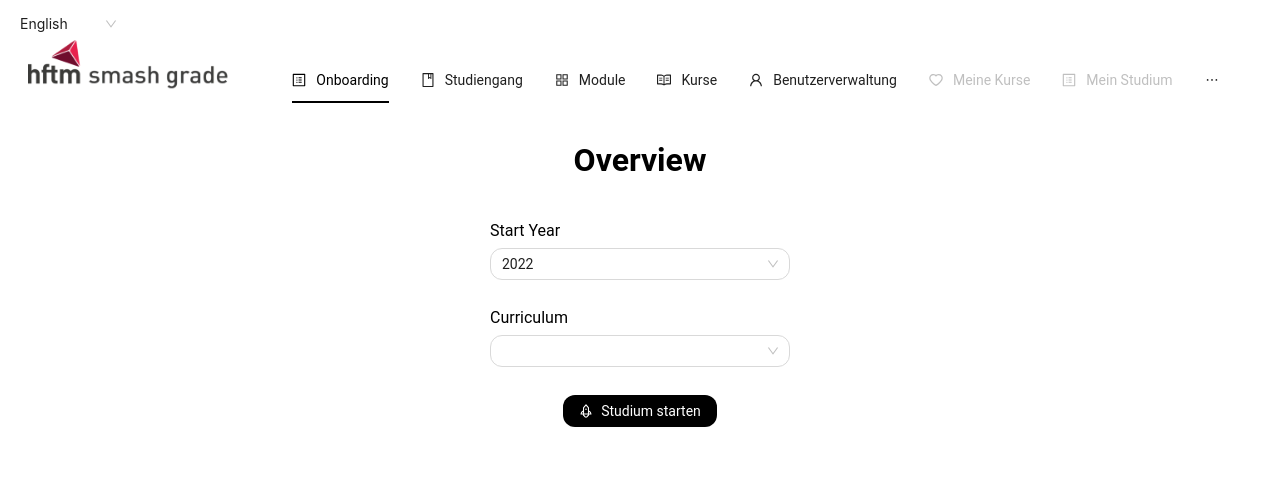
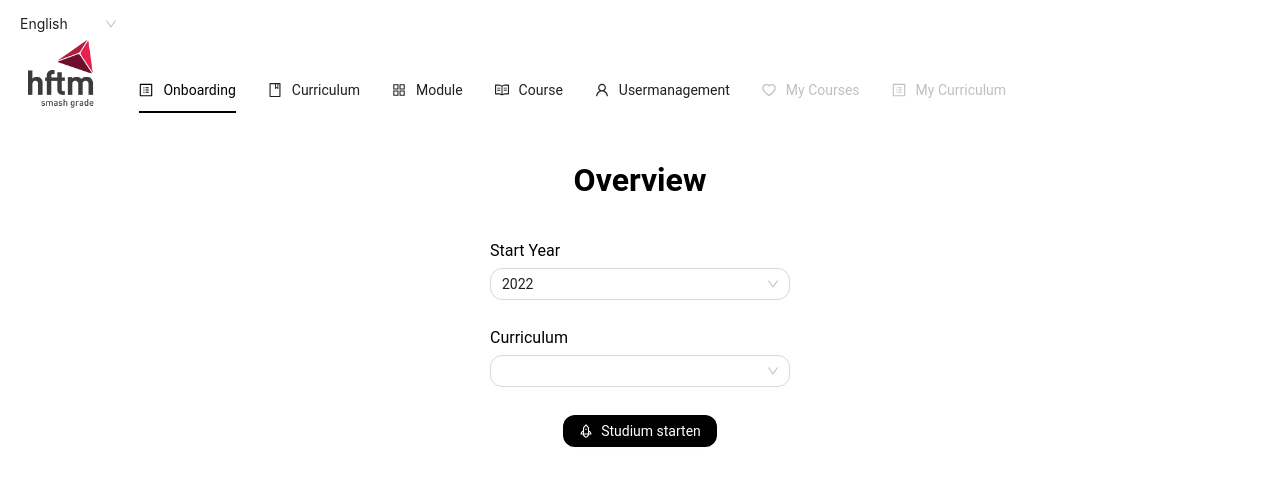
Before and after one commit to SmashGrade/SmashGrade-App, a React (Vite) app: page / in a window 1280 px wide. Shown: the top 486 px of the page. Built offline with nearby package versions, Linux system fonts and the light colour scheme; data requests are answered from the project's data file.

Commit message:
done Header/Navigation erstellen #40

```diff
--- a/src/components/Navigation.module.scss
+++ b/src/components/Navigation.module.scss
@@ -4,9 +4,9 @@
 
     .logo {
         margin-left: 20px;
-        margin-right: 40px;
+        margin-right: 20px;
         margin-bottom: 30px;
-        height: 50px;
+        height: 70px;
         width: auto;
     }
 
--- a/src/components/Navigation.tsx
+++ b/src/components/Navigation.tsx
@@ -1,8 +1,9 @@
-import { useNavigate } from '@tanstack/react-router';
+import { Link, useNavigate } from '@tanstack/react-router';
 import { Menu, MenuProps } from 'antd';
 import { useState } from 'react';
-import smashgradelogo from '../assets/images/nav_logo_250.png';
+import smashgradelogo from '../assets/images/smashgrade_logo_transparent.png';
 import styles from './Navigation.module.scss';
+import { FormattedMessage } from 'react-intl';
 
 import {
     BookOutlined,
@@ -15,51 +16,75 @@ import {
 
 const items: MenuProps['items'] = [
     {
-        label: 'Onboarding',
+        label: <Link>Onboarding </Link>,
         key: 'onboarding',
         icon: <ProfileOutlined />,
         disabled: false,
     },
     {
-        label: 'Studiengang',
+        label: (
+            <FormattedMessage id={'curriculum.menu'} defaultMessage={'Studiengang'} description={'Studiengang Menu'}>
+                {(text) => <Link>{text}</Link>}
+            </FormattedMessage>
+        ),
         key: 'curriculum',
         icon: <BookOutlined />,
     },
     {
-        label: 'Module',
+        label: (
+            <FormattedMessage id={'module.menu'} defaultMessage={'Module'} description={'Module Menu'}>
+                {(text) => <Link>{text}</Link>}
+            </FormattedMessage>
+        ),
         key: 'module',
         icon: <AppstoreOutlined />,
         disabled: false,
     },
     {
-        label: 'Kurse',
+        label: (
+            <FormattedMessage id={'course.menu'} defaultMessage={'Kurs'} description={'Kurs Menu'}>
+                {(text) => <Link>{text}</Link>}
+            </FormattedMessage>
+        ),
         key: 'course',
         icon: <ReadOutlined />,
     },
     {
-        label: 'Benutzerverwaltung',
-        key: 'usermanagement',
+        label: (
+            <FormattedMessage
+                id={'user-management.menu'}
+                defaultMessage={'Benutzerverwaltung'}
+                description={'Benutzerverwaltung Menu'}
+            >
+                {(text) => <Link>{text}</Link>}
+            </FormattedMessage>
+        ),
+        key: 'user-management',
         icon: <UserOutlined />,
     },
     {
-        label: 'Meine Kurse',
-        key: 'mycourse',
+        label: (
+            <FormattedMessage id={'my-course.menu'} defaultMessage={'Meine Kurse'} description={'Meine Kurse Menu'}>
+                {(text) => <Link>{text}</Link>}
+            </FormattedMessage>
+        ),
+        key: 'my-course',
         icon: <HeartOutlined />,
         disabled: true,
     },
     {
-        label: 'Mein Studium',
-        key: 'mycurriculum',
+        label: (
+            <FormattedMessage
+                id={'my-curriculum.menu'}
+                defaultMessage={'Mein Studium'}
+                description={'Mein Studium Menu'}
+            >
+                {(text) => <Link>{text}</Link>}
+            </FormattedMessage>
+        ),
+        key: 'my-curriculum',
         icon: <ProfileOutlined />,
         disabled: true,
-    },
-    {
-        label: (
-            <a href={'https://ant.design'} target={'_blank'} rel={'noopener noreferrer'}>
-                Navigation Four - Link
-            </a>
-        ),
-        key: 'test',
     },
 ];
 
--- a/src/i18n/compiled-lang/de.json
+++ b/src/i18n/compiled-lang/de.json
@@ -1,8 +1,14 @@
 {
+    "course.menu": "Kurs",
     "curriculum": "Lehrplan",
+    "curriculum.menu": "Studiengang",
     "language.english": "Englisch",
     "language.french": "Französisch",
     "language.german": "Deutsch",
+    "module.menu": "Module",
+    "my-course.menu": "Meine Kurse",
+    "my-curriculum.menu": "Mein Studium",
     "onboarding.title": "Übersicht",
-    "startYear": "Startjahr"
+    "startYear": "Startjahr",
+    "user-management.menu": "Benutzerverwaltung"
 }
--- a/src/i18n/compiled-lang/en.json
+++ b/src/i18n/compiled-lang/en.json
@@ -1,8 +1,14 @@
 {
+    "course.menu": "Course",
     "curriculum": "Curriculum",
+    "curriculum.menu": "Curriculum",
     "language.english": "English",
     "language.french": "French",
     "language.german": "German",
+    "module.menu": "Module",
+    "my-course.menu": "My Courses",
+    "my-curriculum.menu": "My Curriculum",
     "onboarding.title": "Overview",
-    "startYear": "Start Year"
+    "startYear": "Start Year",
+    "user-management.menu": "Usermanagement"
 }
--- a/src/main.tsx
+++ b/src/main.tsx
@@ -7,9 +7,8 @@ import App from './App.tsx';
 import colors from './colors.module.scss';
 import './global.scss';
 import { ReactIntlProvider } from './i18n/ReactIntlProvider.tsx';
-import { RootRoute, Route, Router, RouterProvider } from '@tanstack/react-router';
+import { RootRoute, Route, Router, RouterProvider, lazyRouteComponent } from '@tanstack/react-router';
 import { OnboardingPage } from './pages/OnboardingPage';
-import { PlaceholderCurriculumPage } from './pages/PlaceholderCurriculumPage.tsx';
 
 const queryClient = new QueryClient();
 
@@ -17,13 +16,24 @@ const rootRoute: RootRoute = new RootRoute({
     component: App,
 });
 
-const indexRoute = new Route({ getParentRoute: () => rootRoute, path: '/', component: OnboardingPage });
-const onboardingRoute = new Route({ getParentRoute: () => rootRoute, path: '/onboarding', component: OnboardingPage });
+const indexRoute = new Route({
+    getParentRoute: () => rootRoute,
+    path: '/',
+    component: OnboardingPage,
+});
+
+const onboardingRoute = new Route({
+    getParentRoute: () => rootRoute,
+    path: '/onboarding',
+    component: OnboardingPage,
+});
+
 const curriculumRoute = new Route({
     getParentRoute: () => rootRoute,
     path: '/curriculum',
-    component: PlaceholderCurriculumPage,
+    component: lazyRouteComponent(() => import('./pages/PlaceholderCurriculumPage.tsx')),
 });
+
 const routeTree = rootRoute.addChildren([indexRoute, onboardingRoute, curriculumRoute]);
 const router = new Router({ routeTree });
 
--- a/src/pages/PlaceholderCurriculumPage.tsx
+++ b/src/pages/PlaceholderCurriculumPage.tsx
@@ -1,3 +1,3 @@
-export function PlaceholderCurriculumPage() {
+export default function PlaceholderCurriculumPage() {
     return <div>PlaceholderCurriculumPage</div>;
 }
```
Also changed, not shown: src/i18n/lang/de.json (+24 -0 lines), src/i18n/lang/en.json (+25 -1 lines), src/assets/images/smashgrade_logo_transparent.png (added).
